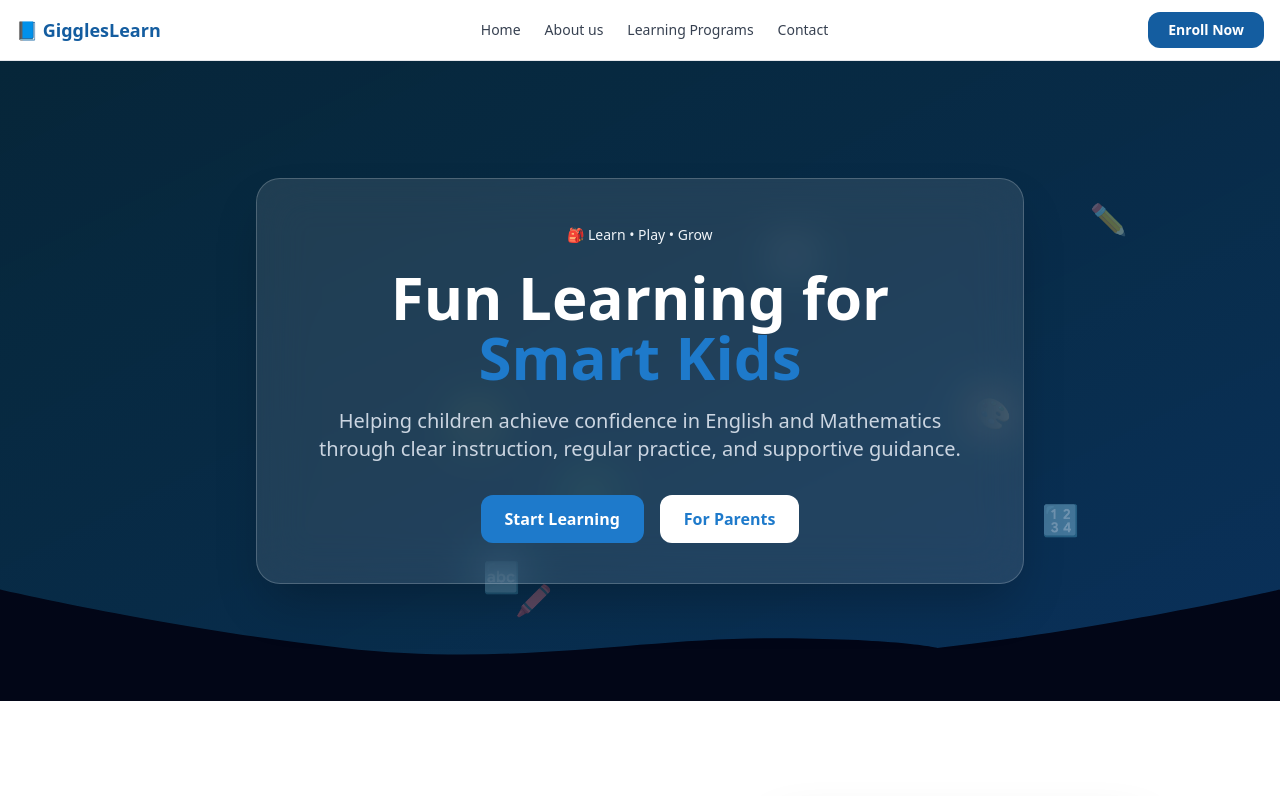
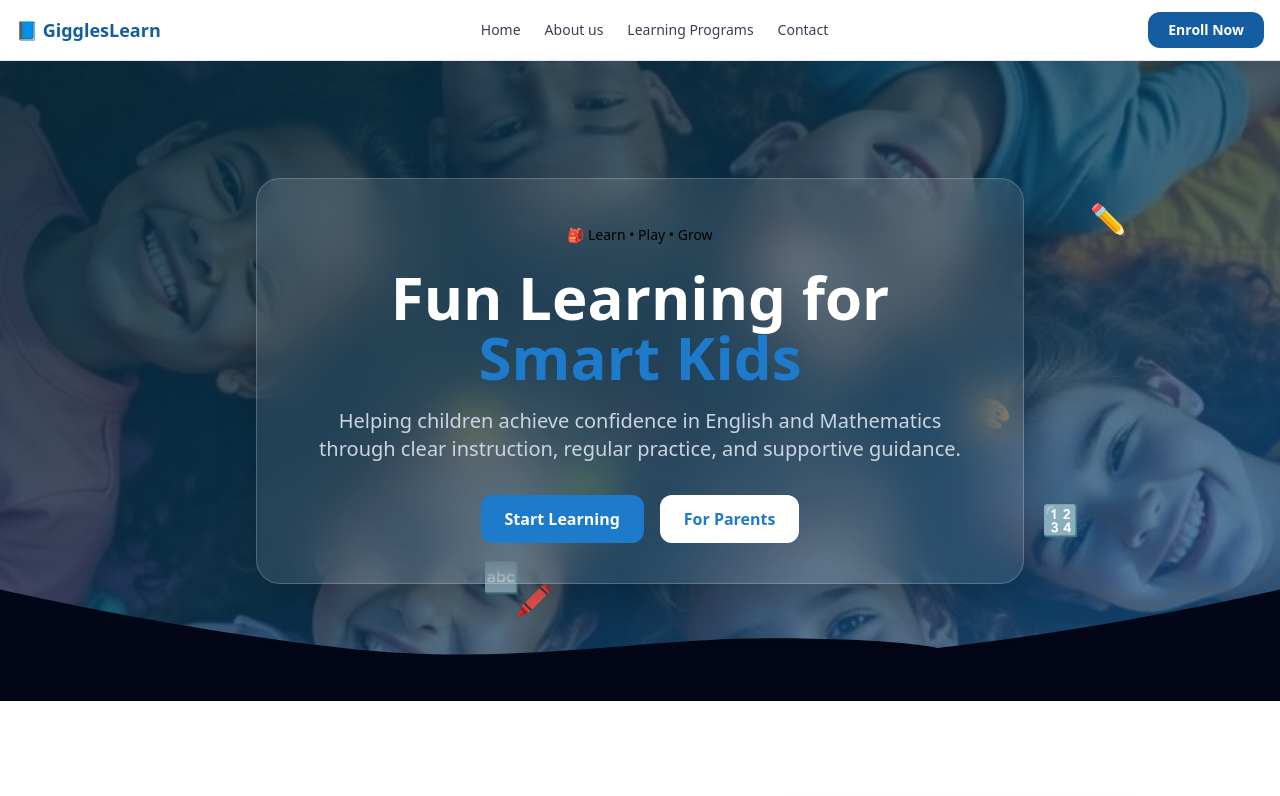
Before and after one commit to Zikam1/KidSmart, a Nuxt app: page / in a window 1280 px wide. Shown: the top 796 px of the page. Built offline with nearby package versions, Linux system fonts and the light colour scheme.

Commit message:
added new feature for image,and home

```diff
--- a/app/components/foot.vue
+++ b/app/components/foot.vue
@@ -63,7 +63,7 @@
               <li>
                 <span class="font-medium">WhatsApp:</span>
                 <a
-                  href="https://wa.me/2348151482035?text=Hello%20GiggleLearn!"
+                  href="https://wa.me/2347053634056?text=Hello%20GiggleLearn!"
                   target="_blank"
                   class="bg-[#25D366] text-white px-4 py-1 rounded font-medium hover:bg-green-600 transition inline-block ml-2"
                 >
--- a/app/components/home.vue
+++ b/app/components/home.vue
@@ -1,29 +1,30 @@
 <template>
-  <div class="relative bg-slate-950 text-slate-100 font-sans overflow-hidden h-[80vh]">
+  <div class="relative h-[80vh] overflow-hidden font-sans">
+
+    <!-- Background Image with Blue Gradient Merge -->
+    <div class="absolute inset-0 bg-cover bg-center" style="background-image: url('/assets/pcc.jpg');">
+      <div class="absolute inset-0 bg-gradient-to-br from-[#072A3D]/90 via-[#0B3C5D]/70 to-[#145DA0]/70"></div>
+    </div>
 
     <!-- Floating Icons -->
     <div class="absolute inset-0">
-      <span v-for="(icon, i) in icons" :key="i"
-            class="absolute text-3xl animate-float"
-            :style="{ top: `${Math.random() * 80 + 10}%`, left: `${Math.random() * 90 + 5}%` }">
+      <span
+        v-for="(icon, i) in icons"
+        :key="i"
+        class="absolute text-3xl animate-float"
+        :style="{ top: `${Math.random() * 80 + 10}%`, left: `${Math.random() * 90 + 5}%` }"
+      >
         {{ icon }}
       </span>
     </div>
 
-    <!-- HERO SECTION -->
+    <!-- HERO CONTENT -->
     <section class="relative flex items-center justify-center h-full">
-
-      <!-- Overlay Gradient -->
-      <div class="absolute inset-0 bg-gradient-to-br from-[#072A3D]/90 via-[#0B3C5D]/70 to-[#145DA0]/50"></div>
 
       <!-- Curved Bottom Separator -->
       <div class="absolute bottom-0 w-full overflow-hidden leading-[0] rotate-180">
-        <svg class="relative block w-full h-20 md:h-28"
-             xmlns="http://www.w3.org/2000/svg"
-             preserveAspectRatio="none"
-             viewBox="0 0 1200 120">
-          <path d="M321.39,56.9C161.16,77,0,119.5,0,119.5V0H1200V119.5s-161.16-42.5-321.39-62.6C720.92,36.4,600,67.2,479.08,67.2,358.16,67.2,321.39,56.9,321.39,56.9Z"
-                fill="#020617"/>
+        <svg class="relative block w-full h-20 md:h-28" xmlns="http://www.w3.org/2000/svg" preserveAspectRatio="none" viewBox="0 0 1200 120">
+          <path d="M321.39,56.9C161.16,77,0,119.5,0,119.5V0H1200V119.5s-161.16-42.5-321.39-62.6C720.92,36.4,600,67.2,479.08,67.2,358.16,67.2,321.39,56.9,321.39,56.9Z" class="fill-slate-950"/>
         </svg>
       </div>
 
@@ -38,13 +39,13 @@
 
         <!-- Heading -->
         <h1 class="text-4xl sm:text-5xl md:text-6xl font-extrabold text-white leading-tight animate-slideIn">
-          Fun Learning for <span style="color:#1E7ACB">Smart Kids</span>
+          Fun Learning for <span class="text-[#1E7ACB]">Smart Kids</span>
         </h1>
 
         <!-- Subtitle -->
         <p class="mt-5 text-lg sm:text-xl text-slate-300 max-w-2xl mx-auto animate-fadeIn delay-200">
-          Helping children achieve confidence in English and Mathematics through clear
-           instruction, regular practice, and supportive guidance.
+          Helping children achieve confidence in English and Mathematics through clear instruction, regular practice,
+          and supportive guidance.
         </p>
 
         <!-- Call-to-Action Buttons -->
@@ -69,7 +70,7 @@
 </template>
 
 <script setup>
-const icons = ['📚','🔢','✏️','⭐','🧩','🔤','🖍️','🎨']
+const icons = ['📚', '🔢', '✏️', '⭐', '🧩', '🔤', '🖍️', '🎨']
 </script>
 
 <style>
@@ -79,36 +80,28 @@ const icons = ['📚','🔢','✏️','⭐','🧩','🔤','🖍️','🎨']
   50% { transform: translateY(-20px); }
   100% { transform: translateY(0px); }
 }
-.animate-float {
-  animation: float 4s ease-in-out infinite;
-}
+.animate-float { animation: float 4s ease-in-out infinite; }
 
 /* Fade in animation */
 @keyframes fadeIn {
   0% { opacity: 0; transform: translateY(20px);}
   100% { opacity: 1; transform: translateY(0);}
 }
-.animate-fadeIn {
-  animation: fadeIn 1s forwards;
-}
+.animate-fadeIn { animation: fadeIn 1s forwards; }
 
 /* Slide heading from left */
 @keyframes slideIn {
   0% { opacity: 0; transform: translateX(-50px);}
   100% { opacity: 1; transform: translateX(0);}
 }
-.animate-slideIn {
-  animation: slideIn 1s forwards;
-}
+.animate-slideIn { animation: slideIn 1s forwards; }
 
 /* Slide card / buttons from bottom */
 @keyframes slideUp {
   0% { opacity: 0; transform: translateY(50px);}
   100% { opacity: 1; transform: translateY(0);}
 }
-.animate-slideUp {
-  animation: slideUp 1s forwards;
-}
+.animate-slideUp { animation: slideUp 1s forwards; }
 
 /* Delay helpers */
 .delay-200 { animation-delay: 0.2s; }
--- a/app/components/who.vue
+++ b/app/components/who.vue
@@ -24,7 +24,7 @@
         <div class="flex justify-center">
           <div class="relative max-w-sm w-full rounded-3xl overflow-hidden shadow-2xl border border-gray-200">
             <img
-              src="/assets/pcc.jpg"
+              src="/assets/jk.jpg"
               alt="Children Learning"
               class="w-full h-auto object-cover"
             />
--- a/app/pages/contact.vue
+++ b/app/pages/contact.vue
@@ -69,7 +69,7 @@
                 <h3 class="font-semibold mb-1">WhatsApp</h3>
                 <p>
                   <a
-                    href="https://wa.me/2348151482035?text=Hello%20GiggleLearn!"
+                    href="https://wa.me/2347053634056?text=Hello%20GiggleLearn!"
                     target="_blank"
                     class="bg-[#25D366] text-white px-4 py-2 rounded-lg font-semibold hover:bg-green-600 transition inline-block"
                   >
--- a/app/pages/enroll.vue
+++ b/app/pages/enroll.vue
@@ -34,7 +34,7 @@
                 Fun lessons that help children understand numbers, shapes, problem-solving, and logical thinking.
               </p>
               <p class="text-sm text-gray-500 mb-2">Age: 4 – 12 years</p>
-              <a href="https://wa.me/2348151482035?text=I%20want%20to%20enroll%20my%20child%20in%20Maths%20at%20GiggleLearn."
+              <a href="https://wa.me/2347053634056?text=I%20want%20to%20enroll%20my%20child%20in%20Maths%20at%20GiggleLearn."
                  target="_blank"
                  class="bg-blue-500 text-white w-full py-2 rounded-xl font-semibold hover:bg-blue-600 transition inline-block text-center">
                 Enroll for Maths
@@ -48,7 +48,7 @@
                 Reading, writing, and speaking activities that build confidence and communication skills.
               </p>
               <p class="text-sm text-gray-500 mb-2">Age: 4 – 12 years</p>
-              <a href="https://wa.me/2348151482035?text=I%20want%20to%20enroll%20my%20child%20in%20English%20at%20GigglesLearn."
+              <a href="https://wa.me/2347053634056?text=I%20want%20to%20enroll%20my%20child%20in%20English%20at%20GigglesLearn."
                  target="_blank"
                  class="bg-green-500 text-white w-full py-2 rounded-xl font-semibold hover:bg-green-600 transition inline-block text-center">
                 Enroll for English
@@ -62,7 +62,7 @@
                 Basic computer lessons, coding introductions, and safe technology use.
               </p>
               <p class="text-sm text-gray-500 mb-2">Age: 6 – 12 years</p>
-              <a href="https://wa.me/2348151482035?text=I%20want%20to%20enroll%20my%20child%20in%20Computer%20IT%20at%20GigglesLearn."
+              <a href="https://wa.me/2347053634056?text=I%20want%20to%20enroll%20my%20child%20in%20Computer%20IT%20at%20GigglesLearn."
                  target="_blank"
                  class="bg-purple-500 text-white w-full py-2 rounded-xl font-semibold hover:bg-purple-600 transition inline-block text-center">
                 Enroll for IT
@@ -87,8 +87,8 @@
           </h2>
           <p class="text-gray-700 text-lg leading-relaxed">
             At GigglesLearn, every class is carefully designed to give your child the best learning experience.
-            Each programme runs <span class="font-semibold">three times a week</span>, and every class costs
-            <span class="font-semibold">$5</span>. This ensures we maintain small group sizes, personalized attention,
+            Each programme runs <span class="font-semibold">three times a week</span>
+            <span class="font-semibold"></span>. This ensures we maintain small group sizes, personalized attention,
             and engaging lessons that build knowledge, creativity, and confidence.
           </p>
         </div>
@@ -102,7 +102,7 @@
 
           <div class="bg-white border-l-4 border-green-400 p-6 rounded-xl shadow hover:shadow-lg transition">
             <h3 class="text-xl font-semibold mb-2 text-green-900">Cost per Class</h3>
-            <p class="text-gray-700">Each class costs <span class="font-semibold">$5</span>, making it affordable while ensuring quality teaching.</p>
+            <p class="text-gray-700">Each class costs <span class="font-semibold">fee price</span>, making it affordable while ensuring quality teaching.</p>
           </div>
 
           <div class="bg-white border-l-4 border-purple-400 p-6 rounded-xl shadow hover:shadow-lg transition">
--- a/app/pages/learning.vue
+++ b/app/pages/learning.vue
@@ -132,7 +132,7 @@
 </template>
 
 <script setup>
-const phoneNumber = '2348151482035' // WhatsApp number without +
+const phoneNumber = '2347053634056' // WhatsApp number without +
 
 function enroll(subject) {
   const message = encodeURIComponent(`Hello, I want to enroll for ${subject}.`)
--- a/package.json
+++ b/package.json
@@ -10,7 +10,7 @@
     "postinstall": "nuxt prepare"
   },
   "dependencies": {
-    "@intlify/nuxt3": "^0.1.10",
+    "@intlify/nuxt3": "^0.1.7",
     "@nuxtjs/i18n": "^10.2.1",
     "@nuxtjs/tailwindcss": "^6.14.0",
     "@stripe/stripe-js": "^8.6.1",
```
Also changed, not shown: public/assets/jk.jpg (added), 1 other file (tests, documents, lock files or other folders).
